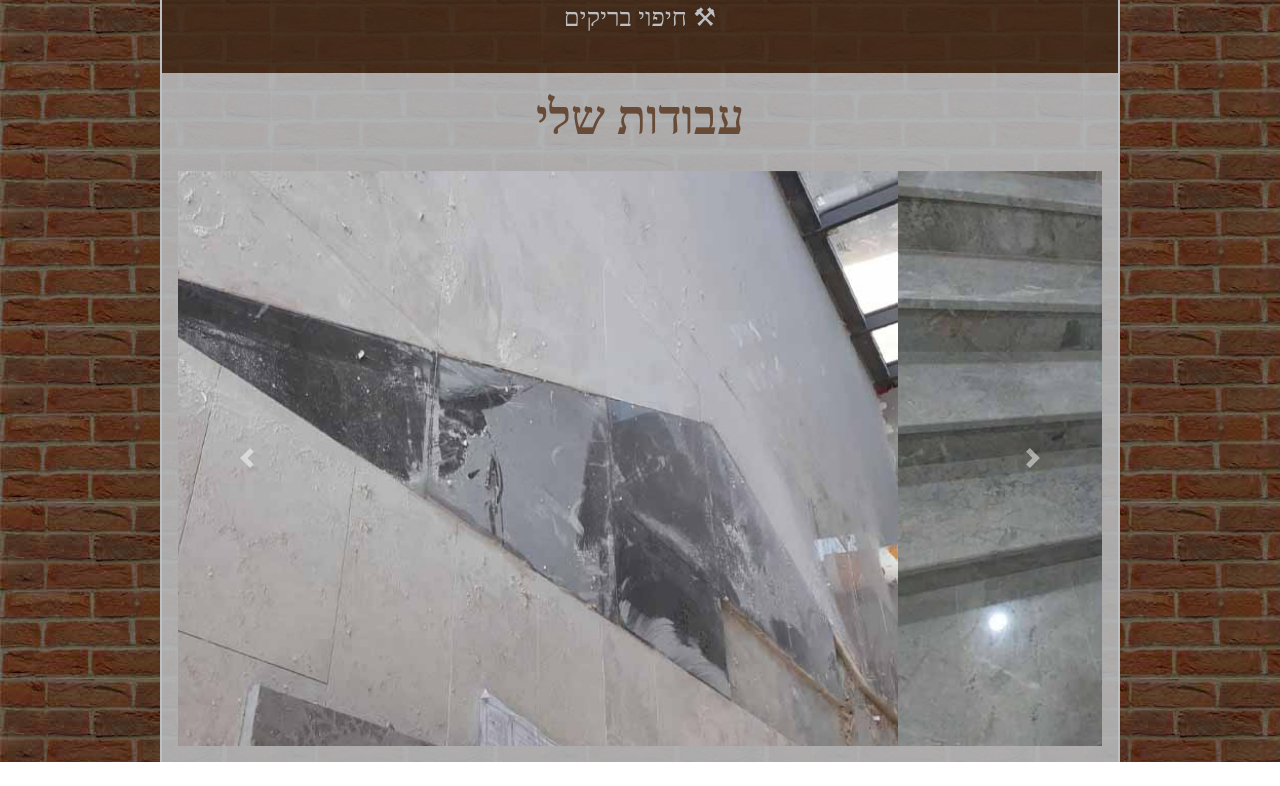
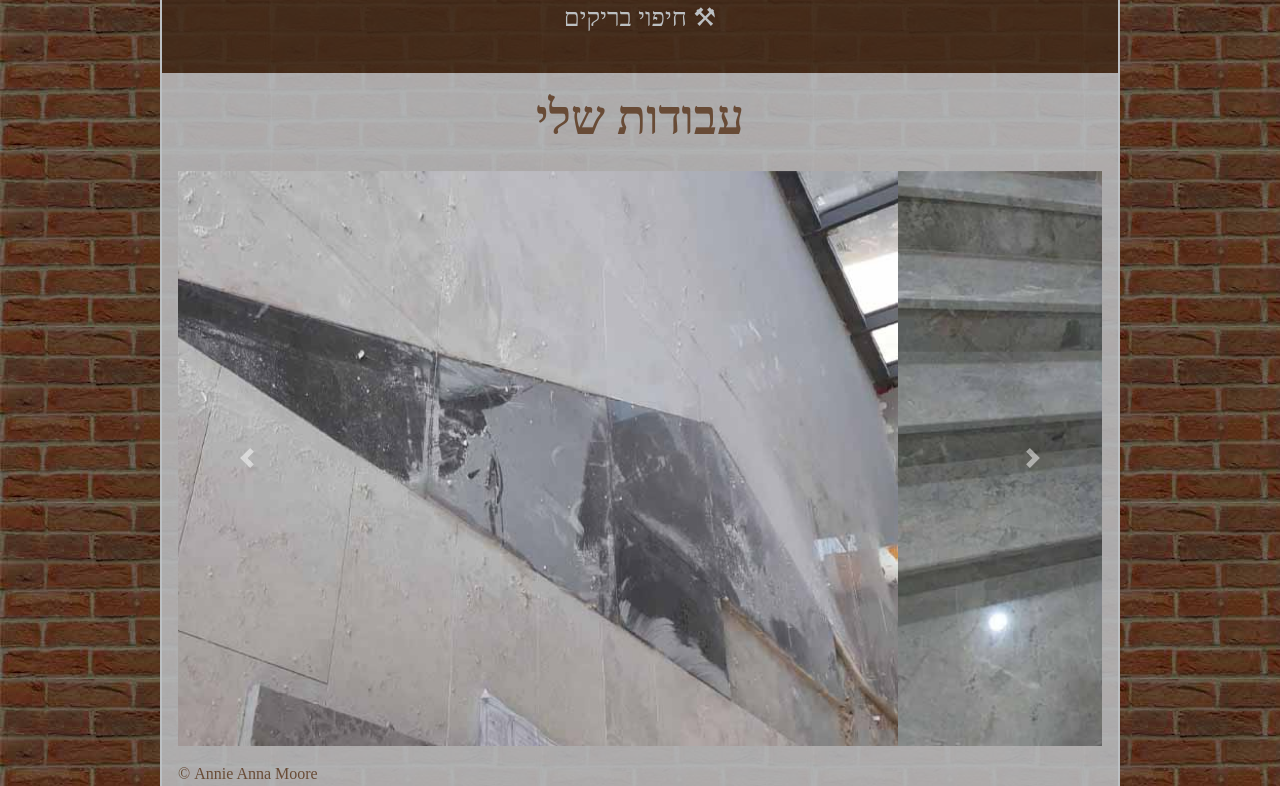
Before and after one commit to amplace/vladihandyman, a website: page app/index.html in a window 1280 px wide. Shown: the part 1257-2043 px from the top of the page. Before the commit the page ends 2019 px from the top, so only its background shows below. Drawn offline with nearby package versions, Linux system fonts and the light colour scheme; a web font is replaced by a local one.

Commit message:
Add footer

```diff
--- a/app/index.html
+++ b/app/index.html
@@ -117,6 +117,10 @@
         </div>
     </section>
 
+    <!-- footer -->
+    <footer class="bg-light text-left pl-3">
+        <a class="text-dark" href="https://amplace.co.il/" target="_blank">Annie Anna Moore ©</a>
+    </footer>
 
     <!-- bootstrap js files -->
     <script src="https://code.jquery.com/jquery-3.2.1.slim.min.js"></script>
```
